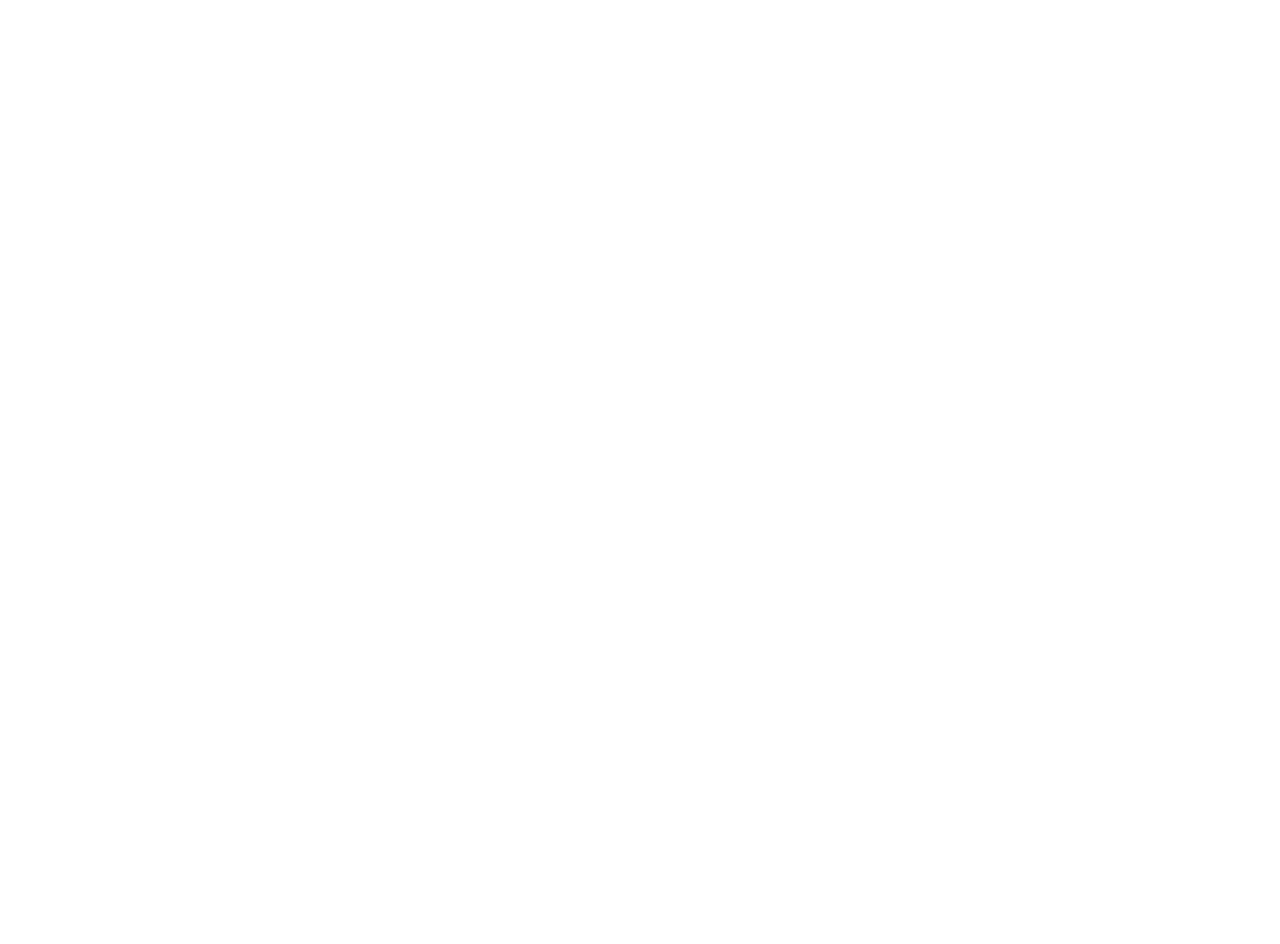
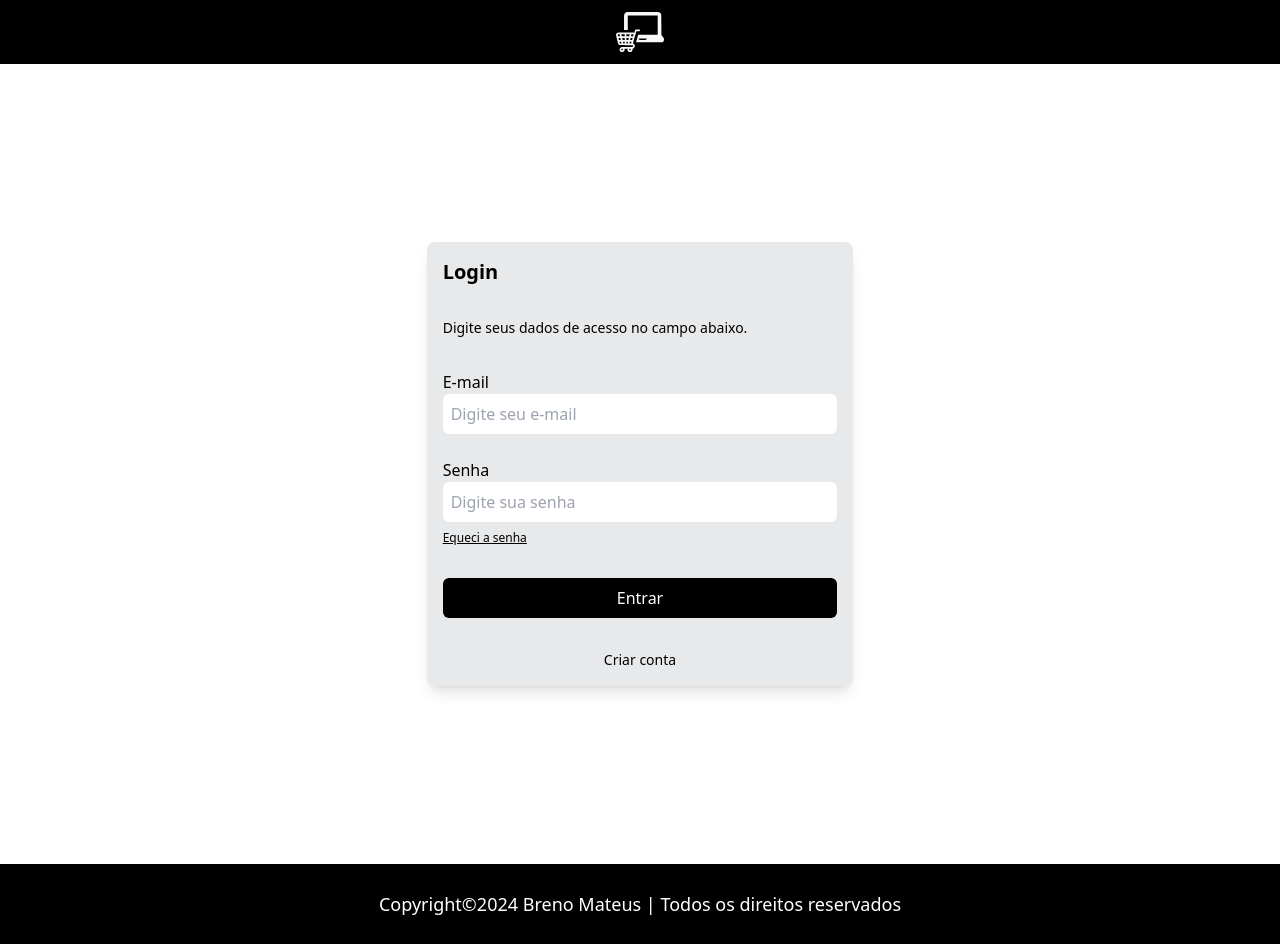
Before and after one commit to Breno-Mateus/e-commerce, a React (Vite) app: page /login in a window 1280 px wide. Before the commit this address had no page. Before the commit the page ends 800 px from the top, so only its background shows below. Built offline with nearby package versions, Linux system fonts and the light colour scheme.

Commit message:
feat: add page login

```diff
--- a/src/app.tsx
+++ b/src/app.tsx
@@ -6,6 +6,7 @@
 import SmartphonesTablets from "./pages/products/smartphones-tablets"
 import PerifericosGame from "./pages/products/games-perifericos"
 import EqupamentosAudio from "./pages/products/equipamento-audio"
+import Login from "./pages/login"
 
 const App = () => {
     return (
@@ -18,6 +19,7 @@
                 <Route path="/perifericos-game" element={<SmartphonesTablets />}/>
                 <Route path="/smart-home" element={<PerifericosGame />}/>
                 <Route path="/smartphones-tablets" element={<EqupamentosAudio />}/>
+                <Route path="/login" element={<Login />}/>
             </Routes>
         </Router>
     )
--- a/src/components/header/index.tsx
+++ b/src/components/header/index.tsx
@@ -22,7 +22,7 @@
             <div className="flex items-center gap-4">
                 <FaRegHeart className="text-2xl"/>
                 <MdHeadsetMic className="text-2xl"/>
-                <BsPersonFill className="text-2xl"/>
+                <Link to="/login"><BsPersonFill className="text-2xl"/></Link>
                 <FaShoppingCart className="text-2xl"/>
             </div>
         </header>
--- /dev/null
+++ b/src/pages/login/index.tsx
@@ -0,0 +1,43 @@
+import { Link } from "react-router-dom"
+import Logo from "../../assets/logo-white.svg"
+import Footer from "../../components/footer"
+
+
+const Login = () => {
+    return (
+        <div>
+            <header className="bg-colorPrimary flex items-center justify-center p-2">
+                <Link to="/"><img src={Logo} className="h-12"/></Link>
+            </header>
+
+            <div className="flex justify-center items-center h-screen">
+                <form className="bg-colorGray p-4 flex flex-col justify-center rounded-lg shadow-lg gap-8 w-1/3">
+                    <h2 className="font-extrabold text-xl">Login</h2>
+
+                    <p className="text-sm">Digite seus dados de acesso no campo abaixo.</p>
+
+                    <div className="flex flex-col gap-6">
+                        <div className="flex flex-col">
+                            <label htmlFor="email">E-mail</label>
+                            <input type="email" id="email" className="bg-colorSecondary rounded-md p-2" placeholder="Digite seu e-mail"/>
+                        </div>
+
+                        <div className="flex flex-col">
+                            <label htmlFor="senha">Senha</label>
+                            <input type="password" id="senha" className="bg-colorSecondary rounded-md p-2" placeholder="Digite sua senha"/>
+                            <a className="text-xs mt-2 underline cursor-pointer">Equeci a senha</a>
+                        </div>
+                    </div>
+
+                    <button className="bg-colorPrimary rounded-md text-colorSecondary p-2 hover:bg-opacity-90">Entrar</button>
+
+                    <a className="text-sm text-center cursor-pointer">Criar conta</a>
+                </form>
+            </div>
+
+            <Footer />
+        </div>
+    )
+}
+
+export default Login
```
Also changed, not shown: src/assets/logo-white.svg (added).
